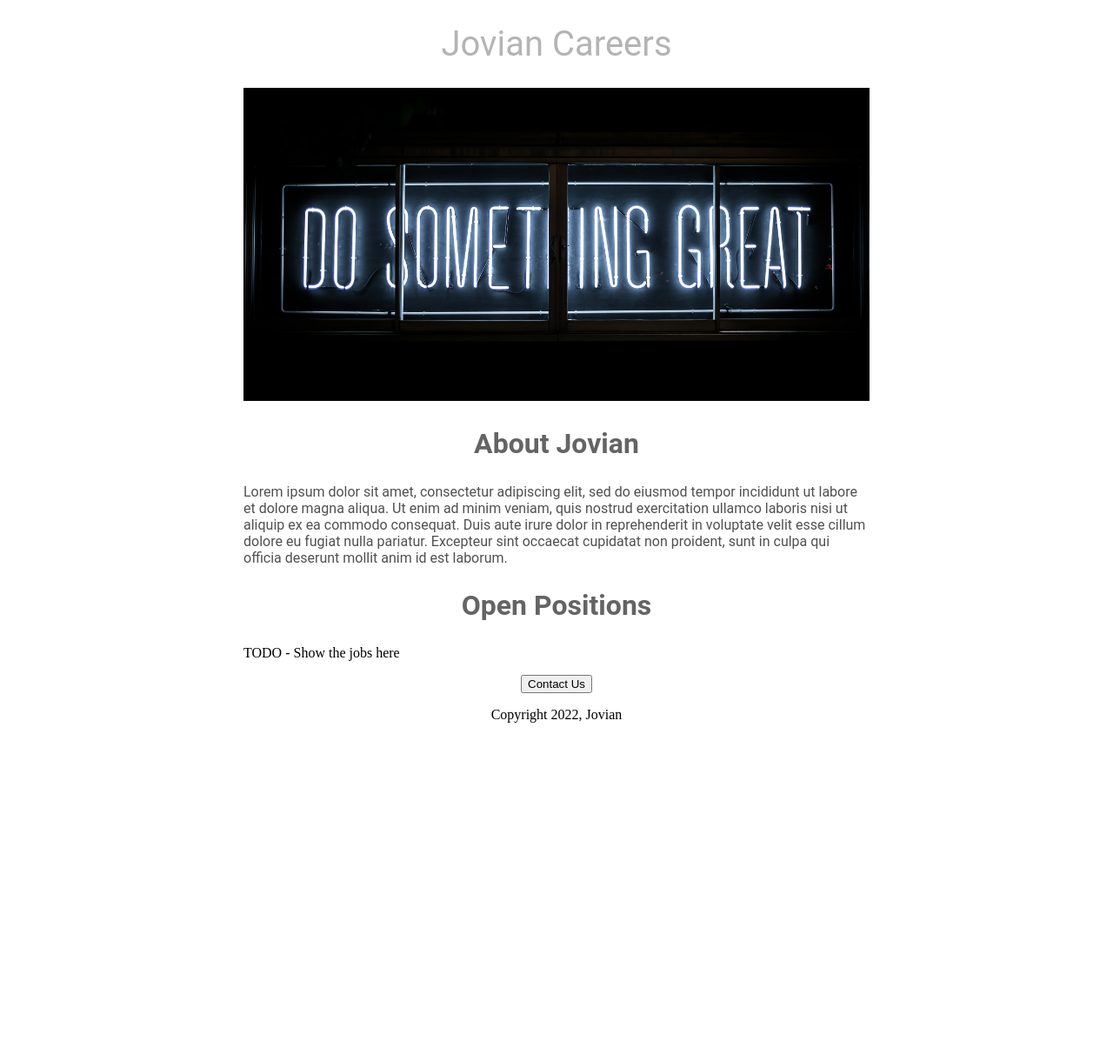
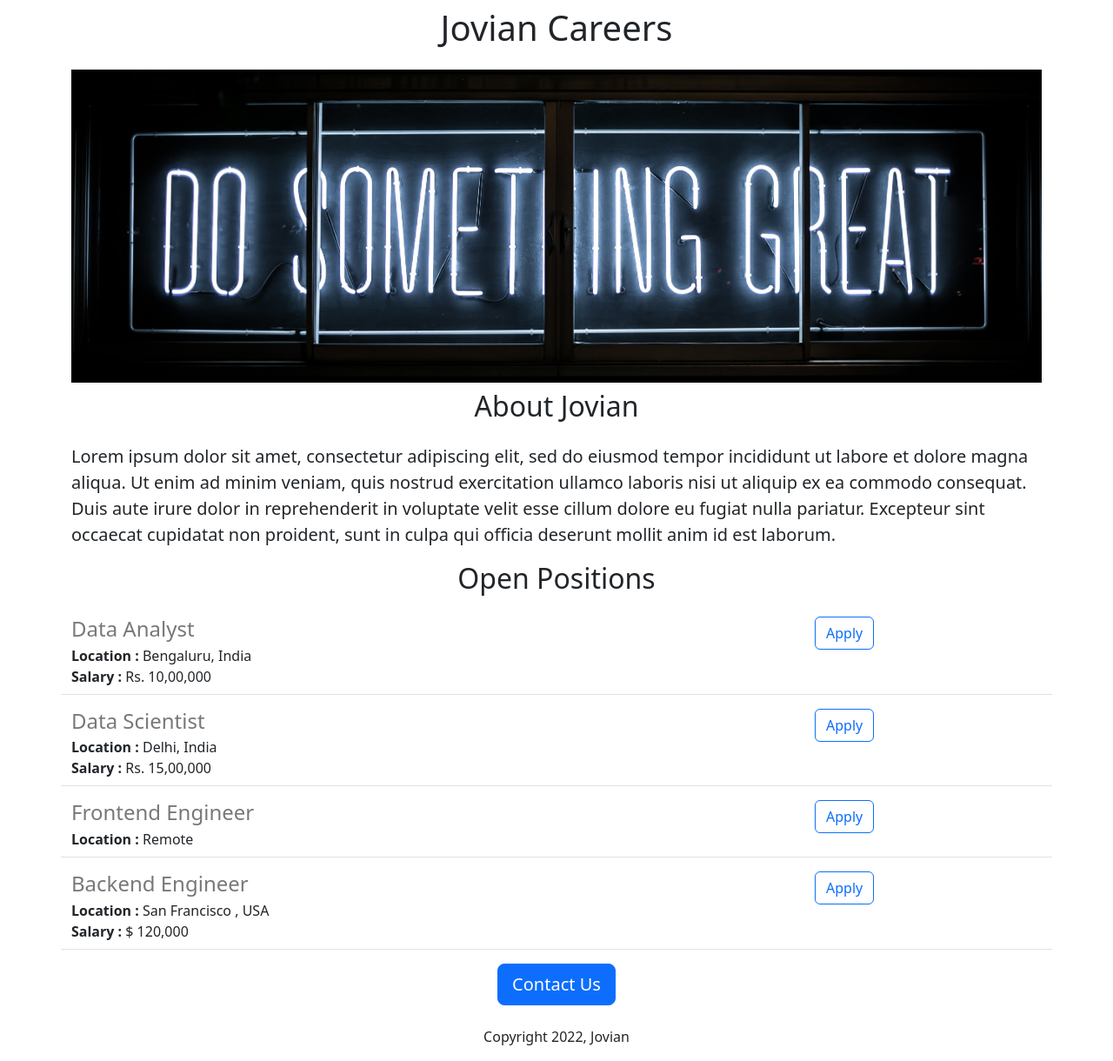
Before and after one commit to Shivam030903/jovians-carrer-website, a Flask app: page / in a window 1280 px wide. Shown: the whole page at 87% size. Before the commit the page ends 831 px from the top, so only its background shows below. Run offline with Flask 2, Linux system fonts and the light colour scheme.

Commit message:
Added Dyanic Data and API routes

```diff
--- a/app.py
+++ b/app.py
@@ -1,10 +1,48 @@
-from flask import Flask, render_template
+from flask import Flask, render_template,jsonify
 
 app = Flask(__name__)
 
+JOBS = [
+  {
+    "id": 1,
+    "title" : "Data Analyst",
+    "location" : "Bengaluru, India",
+    "salary" : 'Rs. 10,00,000'
+
+  },
+  {
+    "id": 2,
+    "title" : "Data Scientist",
+    "location" : "Delhi, India",
+    "salary" : 'Rs. 15,00,000'
+
+  },
+  {
+    "id": 3,
+    "title" : "Frontend Engineer",
+    "location" : "Remote",
+
+
+  },
+  {
+    "id": 3,
+    "title" : "Backend Engineer",
+    "location" : "San Francisco , USA",
+    "salary" : '$ 120,000'
+
+  }
+]
+
 @app.route("/")
 def hello_world():
-    return render_template('home.html')
+    return render_template('home.html',jobs = JOBS,
+                          company_name = 'Jovian')
+
+@app.route("/jobs")
+def list_jobs():
+  return jsonify(JOBS)
+
+
 
 if (__name__ == '__main__'):
   app.run(host='0.0.0.0' , debug= True)
--- a/templates/home.html
+++ b/templates/home.html
@@ -1,52 +1,39 @@
 <!DOCTYPE html>
 <html>
   <head>
+    <meta charset="utf-8">
+    <meta name="viewport" content="width=device-width, initial-scale=1">
     <title> Jovian Careers</title>
+    <link href="https://cdn.jsdelivr.net/npm/bootstrap@5.3.0-alpha1/dist/css/bootstrap.min.css" rel="stylesheet" >
+
     <style>
-      h1{
-        font-size: 40px;
-        font-family: Roboto;
-        font-weight: normal;
-        color: rgb(180,180,180);
-        text-align: center;
-      }
       #banner{
-        width:100%;
-        height:360px;
+        height: 360px;
+        width: 100%;
         object-fit: cover;
       }
-      h2{
-        font-family:Roboto;
-        font-size: 32px;
-        color: rgb(100,100,100);
-        text-align: center;
-      }
+    </style>
 
-      .body-text{
-        font-family: Roboto;
-        color: rgba(80,80,80);
-      }
-      #container{
-        max-width:720px;
-        margin: 0 auto;
-      }
-
-    </style>
   </head>
   <body>
-    <div id='container'>
-    <h1>Jovian Careers</h1>
-    <img src='https://jovians-carrer-website.shivamjain10.repl.co/static/banner.jpg' id='banner'>
+    <div class='container'>
+    <h1 class='text-center mt-2 mb-4'>{{company_name}} Careers</h1>
+    <img src='https://jovians-carrer-website.shivamjain10.repl.co/static/banner.jpg'
+      class='img-fluid' id='banner'>
 
-    <h2>About Jovian </h2>
-    <p class='body-text'>Lorem ipsum dolor sit amet, consectetur adipiscing elit, sed do eiusmod tempor incididunt ut labore et dolore magna aliqua. Ut enim ad minim veniam, quis nostrud exercitation ullamco laboris nisi ut aliquip ex ea commodo consequat. Duis aute irure dolor in reprehenderit in voluptate velit esse cillum dolore eu fugiat nulla pariatur. Excepteur sint occaecat cupidatat non proident, sunt in culpa qui officia deserunt mollit anim id est laborum.</p>
+    <h2 class='text-center mt-2 mb-4'>About Jovian </h2>
+    <p class = 'lead'>Lorem ipsum dolor sit amet, consectetur adipiscing elit, sed do eiusmod tempor incididunt ut labore et dolore magna aliqua. Ut enim ad minim veniam, quis nostrud exercitation ullamco laboris nisi ut aliquip ex ea commodo consequat. Duis aute irure dolor in reprehenderit in voluptate velit esse cillum dolore eu fugiat nulla pariatur. Excepteur sint occaecat cupidatat non proident, sunt in culpa qui officia deserunt mollit anim id est laborum.</p>
 
-    <h2>Open Positions</h2>
-    <p>TODO - Show the jobs here</p>
+    <h2 class='text-center mt-2 mb-4'>Open Positions</h2>
+    <div>
+      {% for job in jobs%}
+        {% include 'jobitem.html'%}
+      {% endfor %}
+    </div>
 
-      <div style='text-align:center'>
-    <button>Contact Us</button>
-        <p> Copyright 2022, Jovian</p>
+      <div class='text-center'>
+    <button class='btn btn-primary btn-lg'>Contact Us</button>
+        <p class='mt-4'> Copyright 2022, Jovian</p>
       </div>
 
       </div>
--- /dev/null
+++ b/templates/jobitem.html
@@ -0,0 +1,15 @@
+
+<div class='border-bottom row' style='margin-bottom:16px;padding-bottom:8px;'>
+
+          <div class='col-9'>
+          <h4 style='color:rgb(120,120,120);margin-bottom:4px; '>{{job['title']}}</h4>
+          <div><b>Location :</b> {{job['location']}}</div>
+
+          {% if 'salary' in job %}
+            <div><b>Salary :</b> {{job['salary']}}</div>
+          {% endif %}
+          </div>
+              <div class=col-3>
+  <button type='button' class='btn btn-outline-primary'>Apply</button>
+              </div>
+              </div>
```
